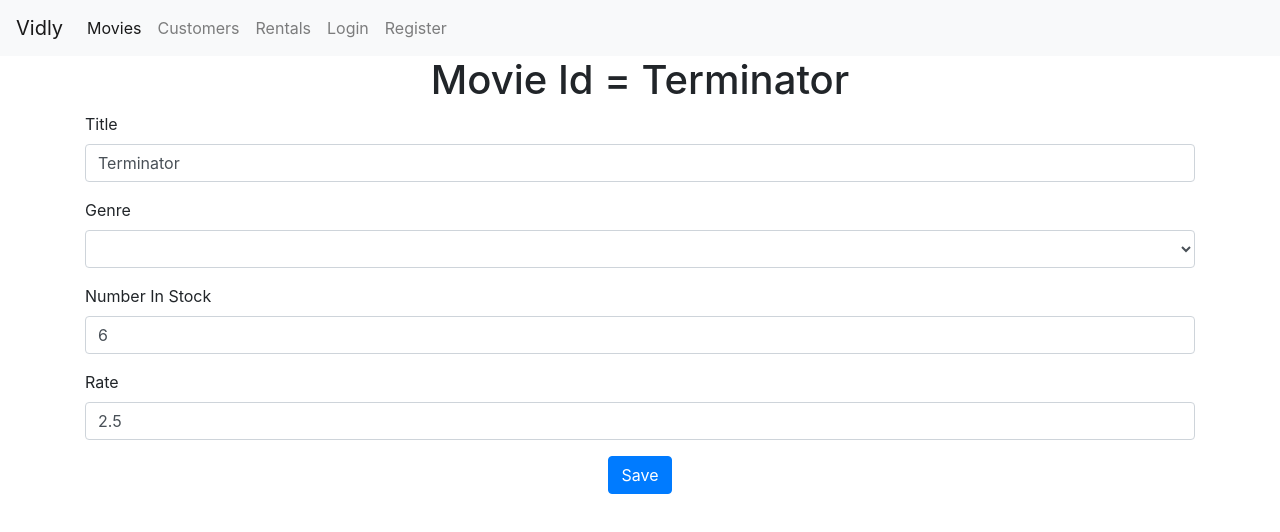
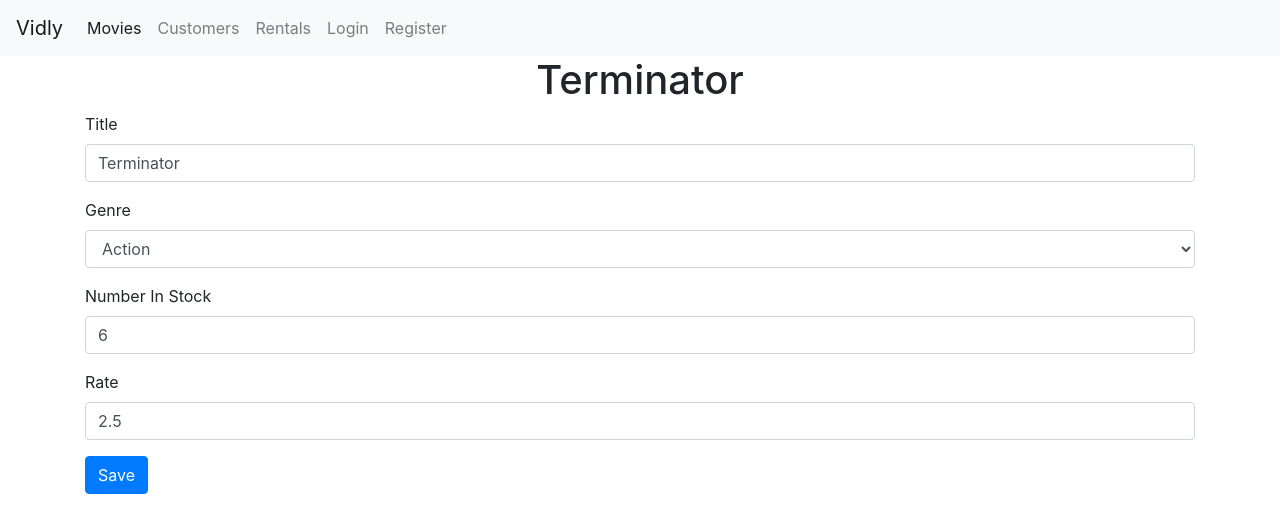
Before and after one commit to jasonlord/VidlyAppFrontEnd, a React (Create React App) app: page /movies/5b21ca3eeb7f6fbccd471815 in a window 1280 px wide. Shown: the top 532 px of the page. Built offline with nearby package versions, Linux system fonts and the light colour scheme.

Commit message:
renamed files

```diff
--- a/src/components/form.jsx
+++ b/src/components/form.jsx
@@ -4,34 +4,36 @@ import Input from "./input";
 import Select from "./select";
 
 class Form extends Component {
-  state = { data: {}, errors: {} };
+  state = {
+    data: {},
+    errors: {}
+  };
+
+  validate = () => {
+    const options = { abortEarly: false };
+    const { error } = Joi.validate(this.state.data, this.schema, options);
+    if (!error) return null;
+
+    const errors = {};
+    for (let item of error.details) errors[item.path[0]] = item.message;
+    return errors;
+  };
+
   validateProperty = ({ name, value }) => {
     const obj = { [name]: value };
     const schema = { [name]: this.schema[name] };
     const { error } = Joi.validate(obj, schema);
     return error ? error.details[0].message : null;
   };
-  validate = () => {
-    const result = Joi.validate(this.state.data, this.schema, {
-      abortEarly: false
-    });
 
-    //console.log(result);
-
-    if (!result.error) return null;
-    const errors = {};
-    for (let item of result.error.details) errors[item.path[0]] = item.message;
-
-    return errors;
-  };
   handleSubmit = e => {
     e.preventDefault();
+
     const errors = this.validate();
     this.setState({ errors: errors || {} });
     if (errors) return;
 
     this.doSubmit();
-    //else call the server or whatever you want to do now there are no longer any errors.
   };
 
   handleChange = ({ currentTarget: input }) => {
@@ -42,6 +44,7 @@ class Form extends Component {
 
     const data = { ...this.state.data };
     data[input.name] = input.value;
+
     this.setState({ data, errors });
   };
 
@@ -53,28 +56,30 @@ class Form extends Component {
     );
   }
 
-  renderInput(name, label, type = "text") {
+  renderSelect(name, label, options) {
     const { data, errors } = this.state;
+
     return (
-      <Input
-        type={type}
+      <Select
         name={name}
+        value={data[name]}
         label={label}
-        value={data[name]}
+        options={options}
         onChange={this.handleChange}
         error={errors[name]}
       />
     );
   }
 
-  renderSelect(name, label, options) {
+  renderInput(name, label, type = "text") {
     const { data, errors } = this.state;
+
     return (
-      <Select
+      <Input
+        type={type}
         name={name}
-        options={options}
+        value={data[name]}
         label={label}
-        value={data[name]}
         onChange={this.handleChange}
         error={errors[name]}
       />
--- a/src/components/movieForm.jsx
+++ b/src/components/movieForm.jsx
@@ -35,7 +35,7 @@ class MovieForm extends Form {
 
   componentDidMount() {
     const genres = getGenres();
-    this.setState({ genres: genres });
+    this.setState({ genres });
 
     const movieId = this.props.match.params.id;
 
@@ -70,20 +70,14 @@ class MovieForm extends Form {
 
     return (
       <div className="container containter-sm">
-        <h1>Movie Id = {this.state.data.title}</h1>
-        <form onSubmit={this.doSubmit}>
+        <h1>{this.state.data.title}</h1>
+        <form onSubmit={this.handleSubmit}>
           {this.renderInput("title", "Title")}
           {this.renderSelect("genreId", "Genre", this.state.genres)}
           {this.renderInput("numberInStock", "Number In Stock")}
           {this.renderInput("dailyRentalRate", "Rate")}
+          {this.renderButton("Save")}
         </form>
-        <button
-          id="saveButtonMovieForm"
-          className="btn btn-primary"
-          onClick={() => history.push("/movies")}
-        >
-          Save
-        </button>
       </div>
     );
   }
--- a/src/components/select.jsx
+++ b/src/components/select.jsx
@@ -1,6 +1,6 @@
-import React, { Component } from "react";
+import React from "react";
 
-const Select = ({ name, options, label, value, onChange, error, ...rest }) => {
+const Select = ({ name, label, options, error, ...rest }) => {
   return (
     <div className="form-group">
       <label htmlFor={name}>{label}</label>
```
